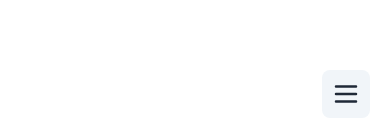
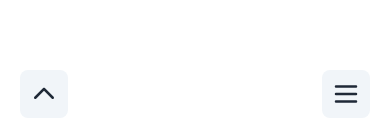
Before and after one commit to Jonggu-code/Portfolio, a React (Vite) app: page / in a window 390 px wide. Shown: the part 706-844 px from the top of the page. Built offline with nearby package versions, Linux system fonts and the light colour scheme; a web font is replaced by a local one.

Commit message:
1126 Portfolio Renewal
1. 모바일환경 moveTop 버튼 생성

```diff
--- a/src/App.jsx
+++ b/src/App.jsx
@@ -7,11 +7,11 @@ import Projects from "./components/sections/Projects/Projects";
 import Skills from "./components/sections/Skills/Skills";
 import Contact from "./components/sections/Contact/Contact";
 
-import { useEffect, useRef } from "react";
+import { useContext, useEffect, useRef } from "react";
 import { DarkModeProvider } from "./hooks/DarkModeContext";
 import { useScrollSections } from "./hooks/useScrollSections";
 import { scrollToSection } from "./util/scrollToSection";
-import { IsMobileProvider } from "./hooks/IsMobileContext";
+import { IsMobileContext, IsMobileProvider } from "./hooks/IsMobileContext";
 
 function App() {
   const introduceRef = useRef(null);
@@ -19,6 +19,7 @@ function App() {
   const skillsRef = useRef(null);
   const projectsRef = useRef(null);
   const contactRef = useRef(null);
+  const isMobile = useContext(IsMobileContext);
 
   const sectionRefs = [
     { id: "introduce", ref: introduceRef },
--- /dev/null
+++ b/src/components/icons/MoveTopIcon.jsx
@@ -0,0 +1,28 @@
+const MoveTopIcon = ({ wid, hei }) => {
+  return (
+    <svg
+      viewBox="0 0 24 24"
+      fill="none"
+      width={wid}
+      height={hei}
+      xmlns="http://www.w3.org/2000/svg"
+    >
+      <g id="SVGRepo_bgCarrier" strokeWidth="0"></g>
+      <g
+        id="SVGRepo_tracerCarrier"
+        strokeLinecap="round"
+        strokeLinejoin="round"
+      ></g>
+      <g id="SVGRepo_iconCarrier">
+        <path
+          fill-rule="evenodd"
+          clip-rule="evenodd"
+          d="M12 7C12.2652 7 12.5196 7.10536 12.7071 7.29289L19.7071 14.2929C20.0976 14.6834 20.0976 15.3166 19.7071 15.7071C19.3166 16.0976 18.6834 16.0976 18.2929 15.7071L12 9.41421L5.70711 15.7071C5.31658 16.0976 4.68342 16.0976 4.29289 15.7071C3.90237 15.3166 3.90237 14.6834 4.29289 14.2929L11.2929 7.29289C11.4804 7.10536 11.7348 7 12 7Z"
+          fill="currentColor"
+        ></path>
+      </g>
+    </svg>
+  );
+};
+
+export default MoveTopIcon;
--- a/src/components/sections/Header/Header.jsx
+++ b/src/components/sections/Header/Header.jsx
@@ -4,9 +4,12 @@ import { DarkModeContext } from "../../../hooks/DarkModeContext";
 import Logo from "./Logo";
 import UserMenu from "./UserMenu/UserMenu";
 import NavMenu from "./NavMenu";
+import { IsMobileContext } from "../../../hooks/IsMobileContext";
+import MoveTopBtn from "./UserMenu/MoveTopBtn";
 
 const Header = ({ activeSection, scrollToSection, sectionRefs }) => {
   const { isDark, toggleDarkMode } = useContext(DarkModeContext);
+  const isMobile = useContext(IsMobileContext);
   const [isHamberActive, setIsHamberActive] = useState(false);
   const [isRender, setIsRender] = useState(true);
   const email = "jonggucode@gmail.com";
@@ -52,6 +55,9 @@ const Header = ({ activeSection, scrollToSection, sectionRefs }) => {
         toggleDarkMode={toggleDarkMode}
         email={email}
       />
+      {isMobile && (
+        <MoveTopBtn isDark={isDark} isRender={isRender} moveTop={moveTop} />
+      )}
     </header>
   );
 };
--- a/src/components/sections/Header/UserMenu/HamberBtnBox.jsx
+++ b/src/components/sections/Header/UserMenu/HamberBtnBox.jsx
@@ -7,7 +7,7 @@ const HamberBtnBox = ({ isDark, isRender, isHamberActive, toggleMenu }) => {
   const isMobile = useContext(IsMobileContext);
   return (
     <div
-      className={`flex justify-center items-center text-[30px] rounded-lg cursor-pointer  w-12 h-12 fixed bottom-3 right-5 transition-all duration-500
+      className={`flex justify-center items-center rounded-lg cursor-pointer w-12 h-12 fixed bottom-3 right-5 transition-all duration-500
             sm:transition-colors sm:w-10 sm:h-10 sm:relative sm:bottom-0 sm:right-0
             lg:hidden
             ${isRender ? `${isMobile ? "opacity-0" : "opacity-0 fade-in delay-7"}` : `opacity-1 -translate-y-2`}
--- /dev/null
+++ b/src/components/sections/Header/UserMenu/MoveTopBtn.jsx
@@ -0,0 +1,17 @@
+import MoveTopIcon from "../../../icons/MoveTopIcon";
+
+const MoveTopBtn = ({ isDark, isRender, moveTop }) => {
+  return (
+    <div
+      className={`flex justify-center items-center rounded-lg cursor-pointer w-12 h-12 fixed bottom-3 left-5 transition-all duration-500
+            ${isRender ? "opacity-0" : "opacity-1 -translate-y-2"}
+            ${isDark ? "text-white bg-slate-700" : "text-gray-800 bg-slate-100"}
+            `}
+      onClick={moveTop}
+    >
+      <MoveTopIcon wid={30} hei={30} />
+    </div>
+  );
+};
+
+export default MoveTopBtn;
```
